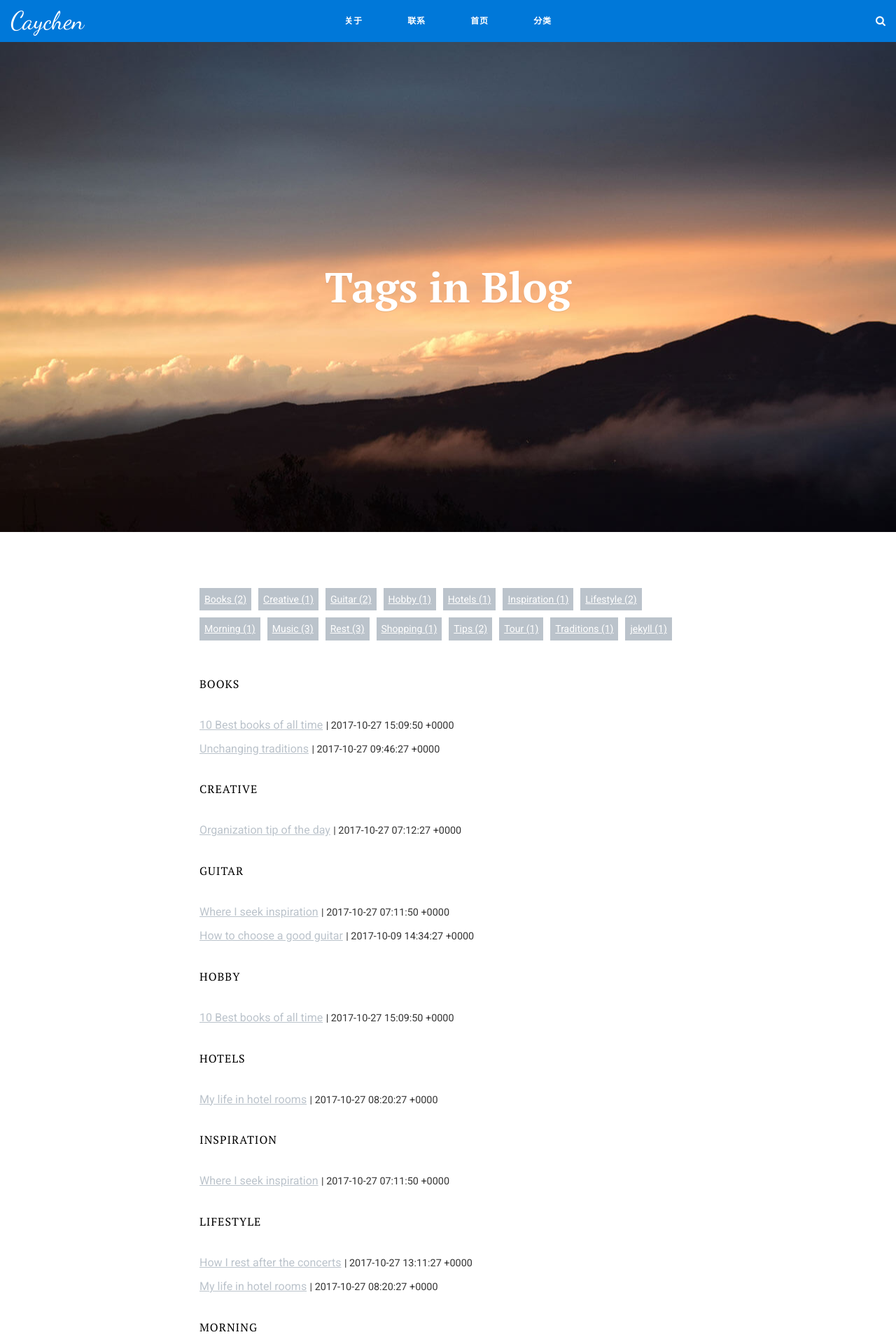
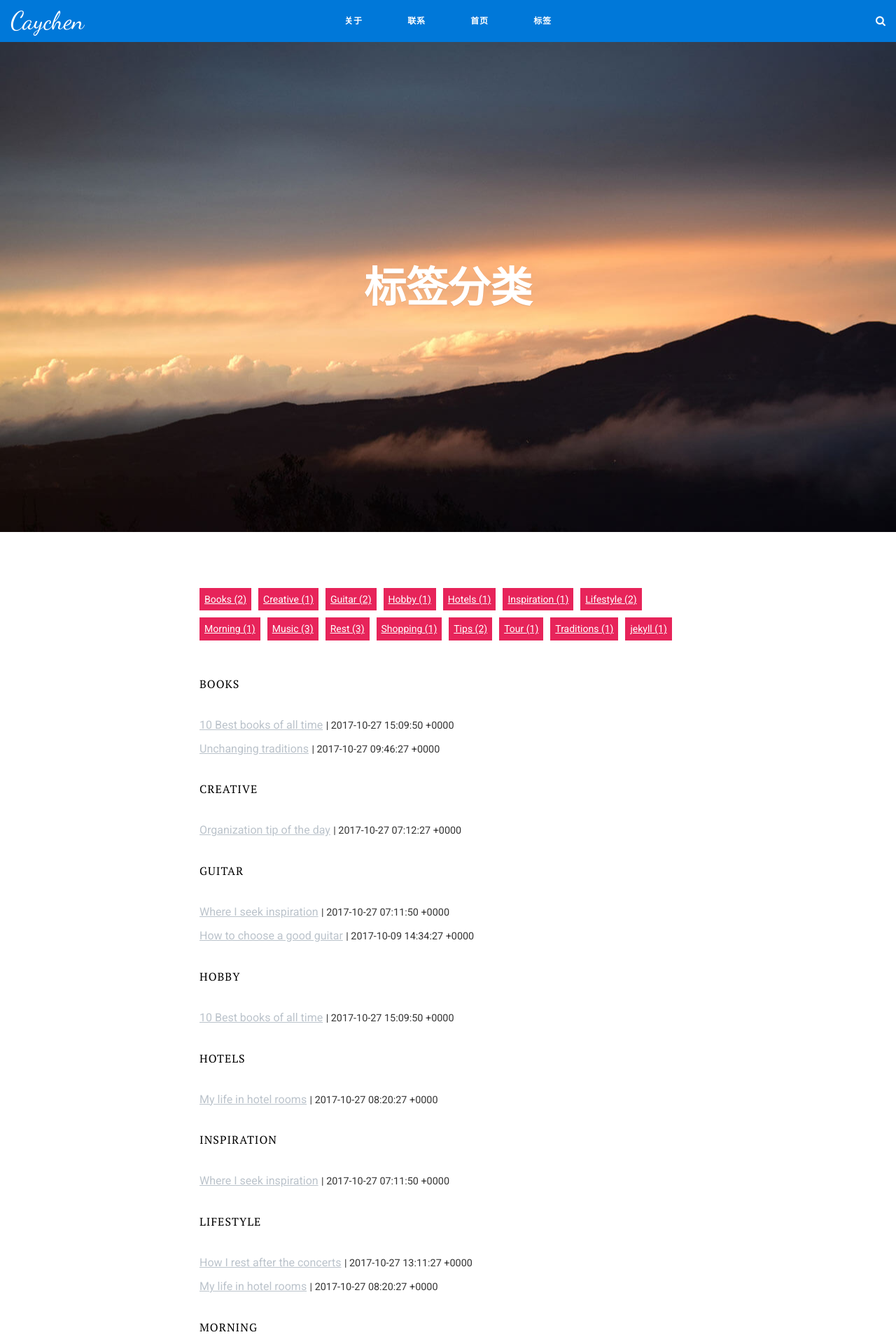
Before and after one commit to caychen/caychen.github.io, a Jekyll site: the page built from _pages/tags.html, in a window 1280 px wide. Shown: the top 1920 px of the page at 70% size. Built offline with Jekyll 4.4.1, drawn with Linux system fonts in a browser that asks for light colours.

Commit message:
标签样式

```diff
--- a/_pages/tags.html
+++ b/_pages/tags.html
@@ -1,9 +1,9 @@
 ---
 layout: page
-title: Tags in Blog
+title: 标签分类
 image: 20.jpg
 permalink: /tags/
-zh_name: 分类
+zh_name: 标签
 ---
 {% capture site_tags %}{% for tag in site.tags %}{{ tag | first }}{% unless forloop.last %},{% endunless %}{% endfor %}{% endcapture %}
 {% assign tag_words = site_tags | split:',' | sort %}
--- a/css/main.css
+++ b/css/main.css
@@ -1840,14 +1840,14 @@ table tr:hover {
   padding: 5px 7px;
   font-size: 14px;
   color: #ffffff;
-  background-color: #bbc3cb;
+  background-color: #e7245a;
   -webkit-transition: all .25s ease;
   -o-transition: all .25s ease;
   transition: all .25s ease;
 }
 
 .blog-tags .tags li a:hover {
-  background-color: #a3acb5;
+  background-color: #3f89d3;
 }
 
 .blog-tags h2 {
```
Also changed, not shown: images/1_caychen.jpg (added).
